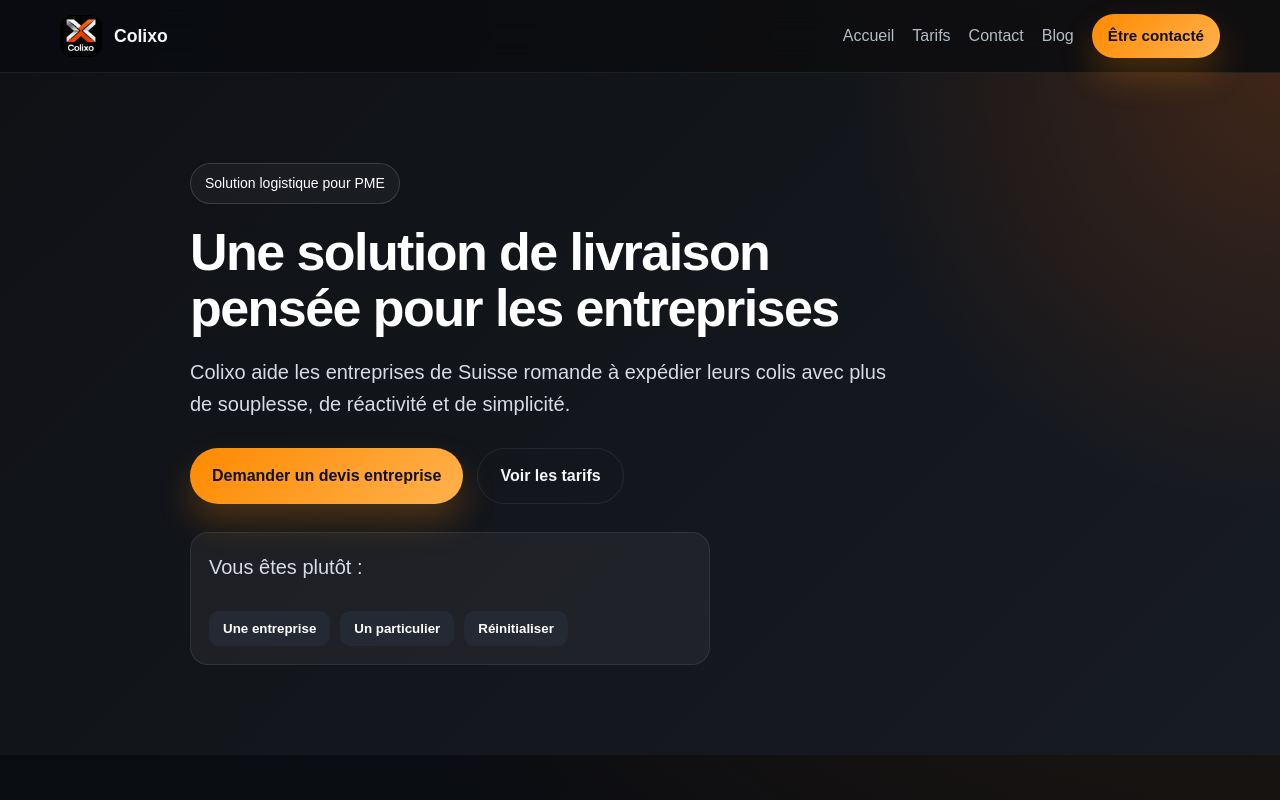
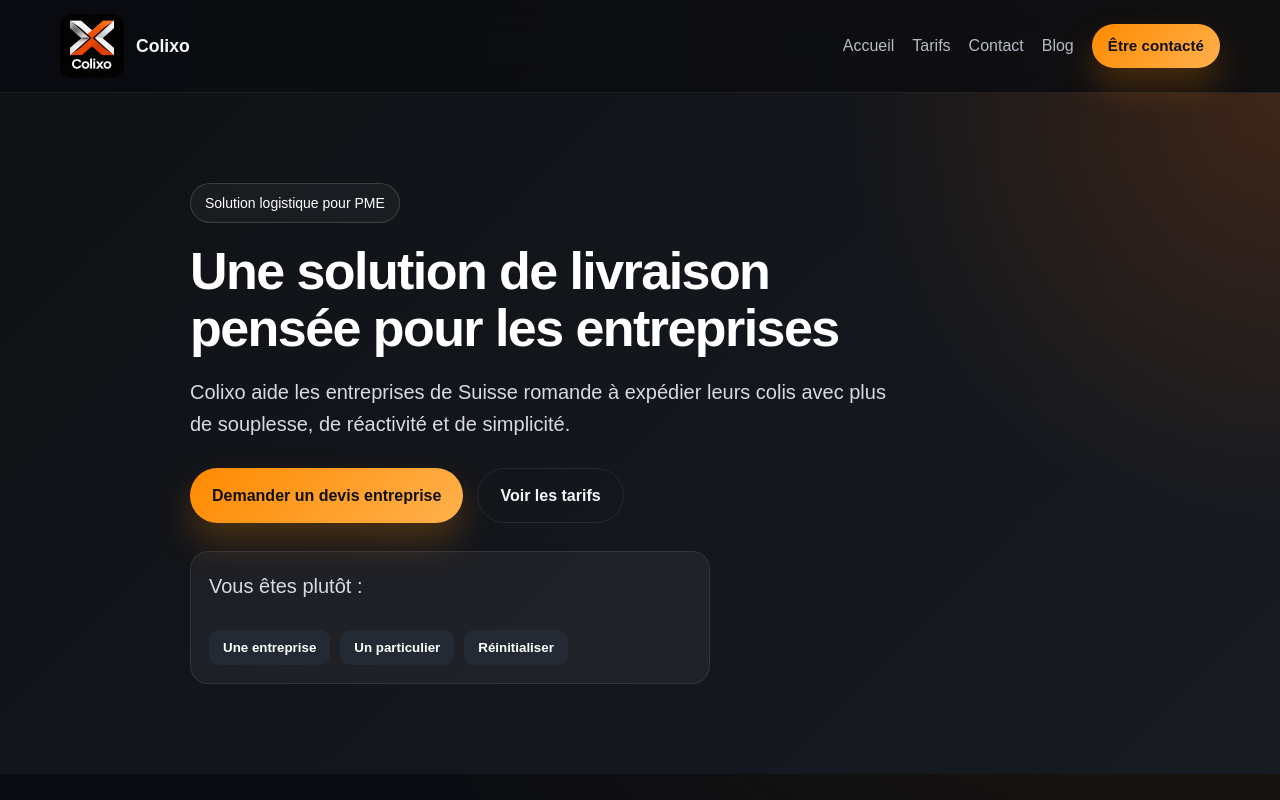
Before and after one commit to vdiclub-dev/colixo-site, a plain HTML site: page index.html in a window 1280 px wide. Shown: the top 800 px of the page. Drawn offline with Linux system fonts and the light colour scheme.

Commit message:
Increase header logo size

```diff
--- a/assets/css/style.css
+++ b/assets/css/style.css
@@ -55,8 +55,8 @@ img { max-width: 100%; display: block; }
 }
 
 .brand img {
-  width: 42px;
-  height: 42px;
+  width: 64px;
+  height: 64px;
   border-radius: 12px;
 }
 
```
